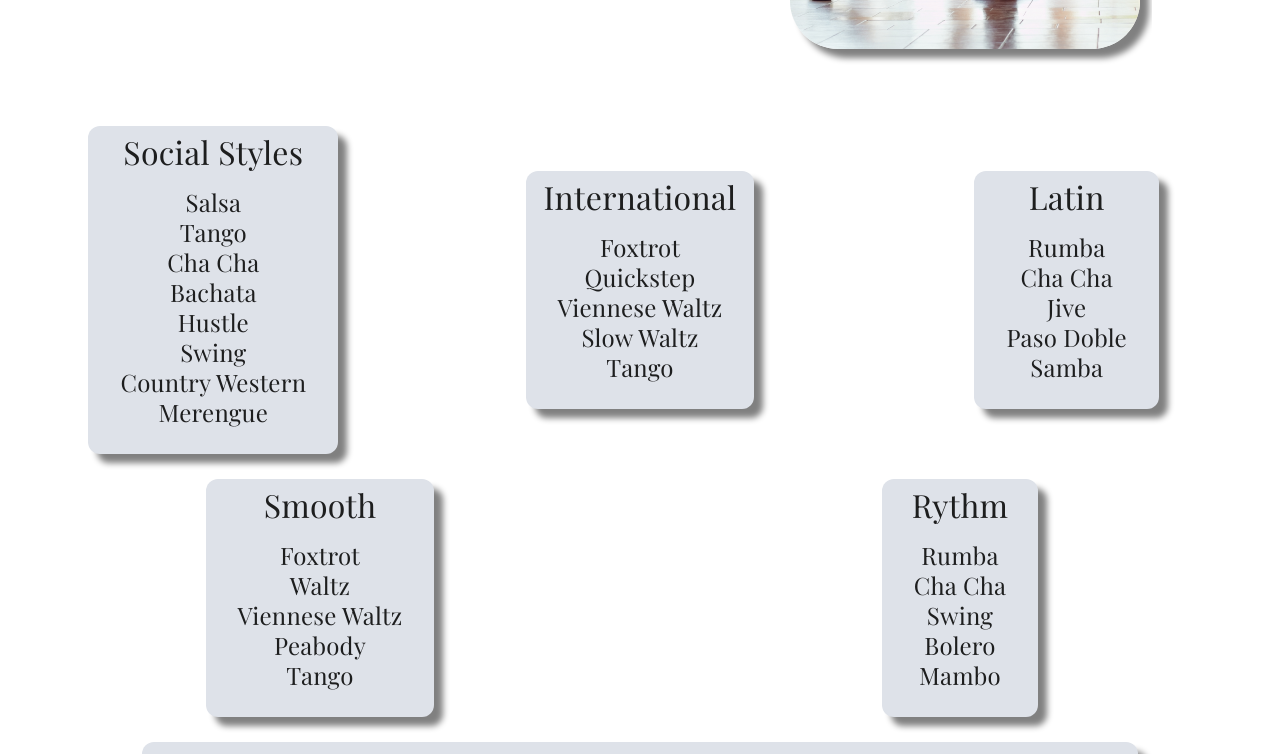
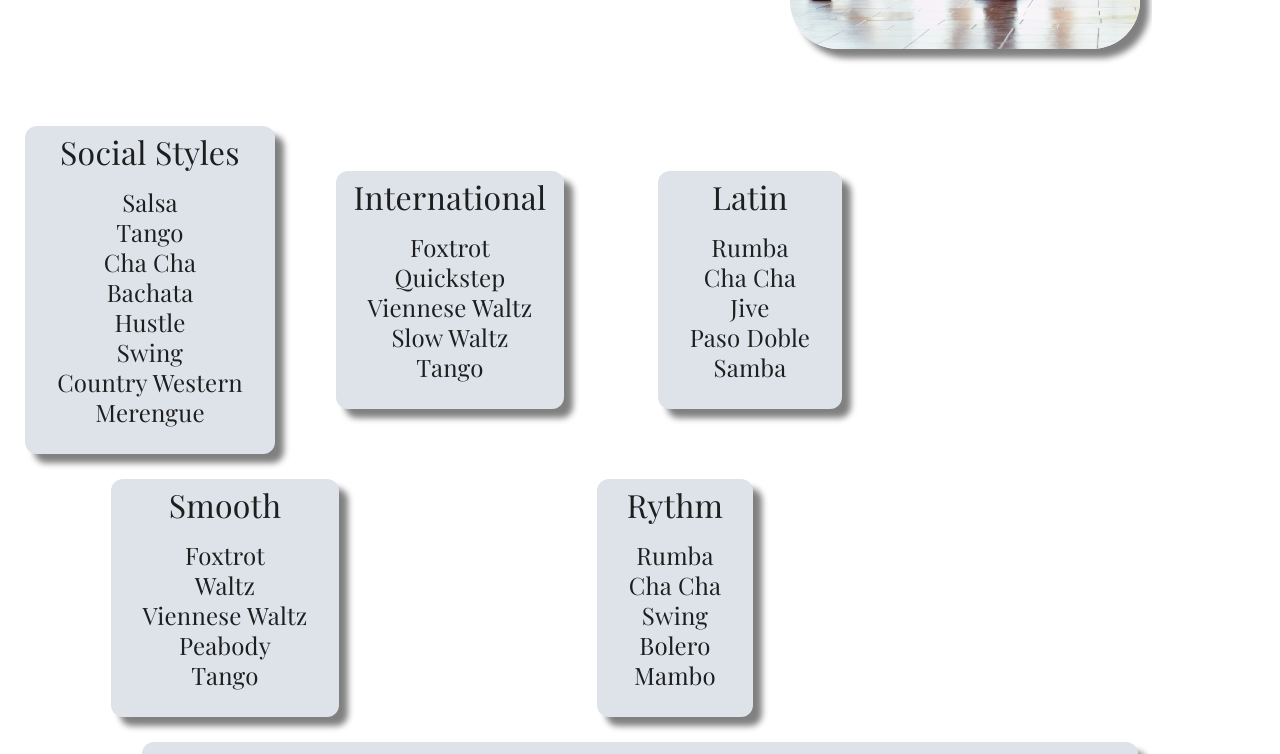
Before and after one commit to th2n10s4u/embd-website, a React (Create React App) app: page / in a window 1280 px wide. Shown: the part 1680-2434 px from the top of the page. Built offline with nearby package versions, Linux system fonts and the light colour scheme.

Commit message:
Update StylesOfDance.js
Added maxWidth around cards. Still need to center them

```diff
--- a/src/assets/components/StylesOfDance.js
+++ b/src/assets/components/StylesOfDance.js
@@ -7,8 +7,7 @@ import TemplateTextCard from "./TemplateTextCard";
 export default function StylesOfDance() {
   return (
     <React.Fragment>
-      <Paper sx={{ display: "flex", flexDirection: "column", minWidth: "50%" }}>
-        <Box sx={{ display: "flex", justifyContent: "center" }}>
+      <Box sx={{ display: "flex", justifyContent: "space-around" }}>
         <TemplateCard
           img={LatinDip}
           CardContentBodySentenceOne="Evelyn Meinz Ballroom Dance teaches all styles of partnership dancing. From sophisticated to spicy we’ve got you covered!"
@@ -21,7 +20,12 @@ export default function StylesOfDance() {
       </Box>
 
       <Box
-          sx={{ display: "flex", flexDirection: "row", alignItems: "center" }}
+        sx={{
+          display: "flex",
+          flexDirection: "row",
+          alignItems: "center",
+          maxWidth: "900px",
+        }}
       >
         <TemplateTextCard
           TextCardHeader="Social Styles"
@@ -58,19 +62,14 @@ export default function StylesOfDance() {
         sx={{
           display: "flex",
           flexDirection: "row",
+          maxWidth: "900px",
           justifyContent: "space-evenly",
           alignItems: "center",
         }}
       >
         <TemplateTextCard
           TextCardHeader="Smooth"
-            ListText={[
-              "Foxtrot",
-              "Waltz",
-              "Viennese Waltz",
-              "Peabody",
-              "Tango",
-            ]}
+          ListText={["Foxtrot", "Waltz", "Viennese Waltz", "Peabody", "Tango"]}
         />
 
         <TemplateTextCard
@@ -85,10 +84,10 @@ export default function StylesOfDance() {
           "Don't worry! Just Tell us your goals and we can help you pick the right dances to learn",
         ]}
       />
-      </Paper>
     </React.Fragment>
   );
 }
 
 //TODO: Display: flex causes the card to shrink for some reason.
-// add a fixed width to each box?
+// add a fixed height/width to each box?
+// maybe look into grids for better spacing between cards.
```
Lines whose indentation alone changed are shown as unchanged.
